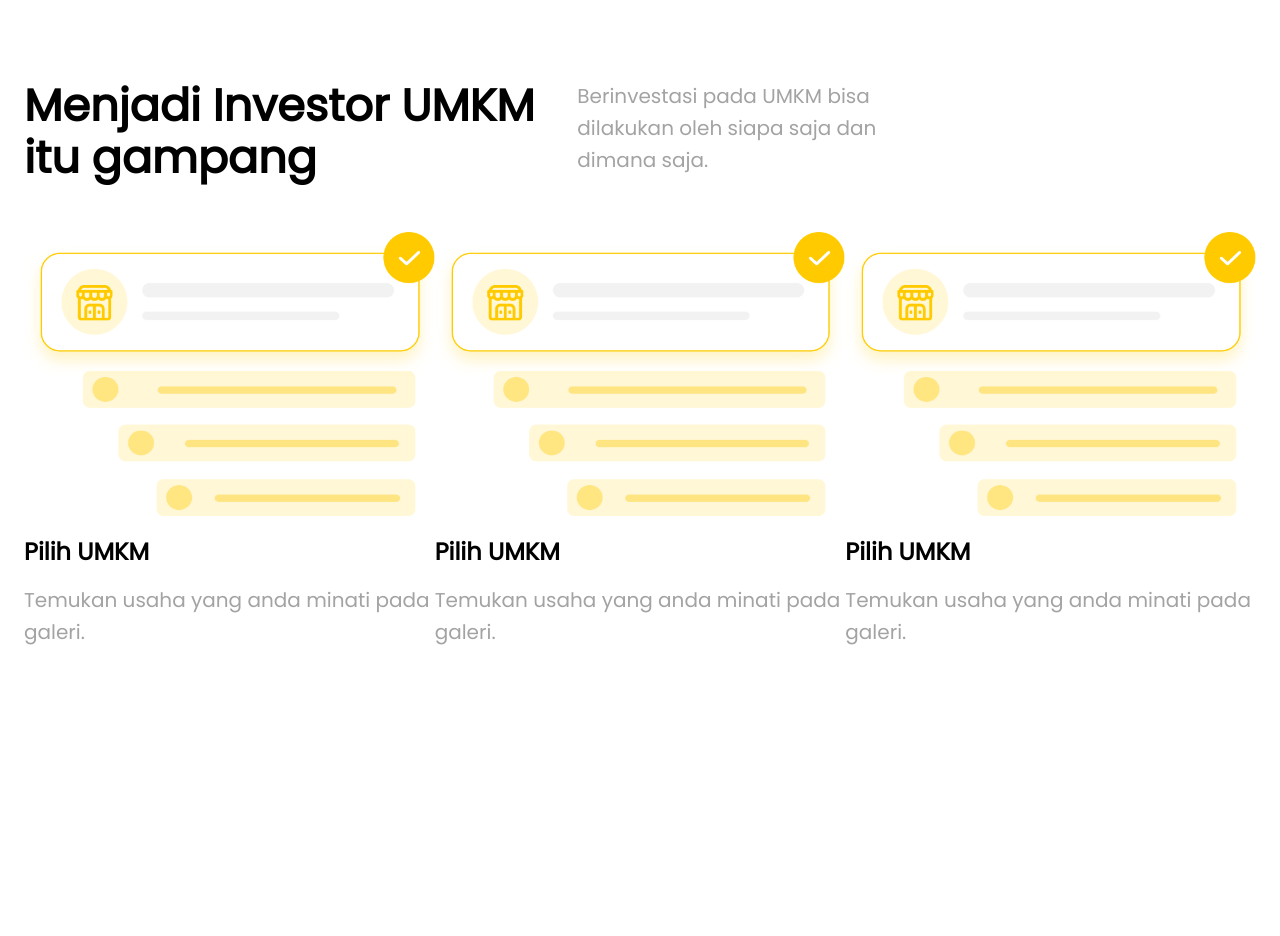
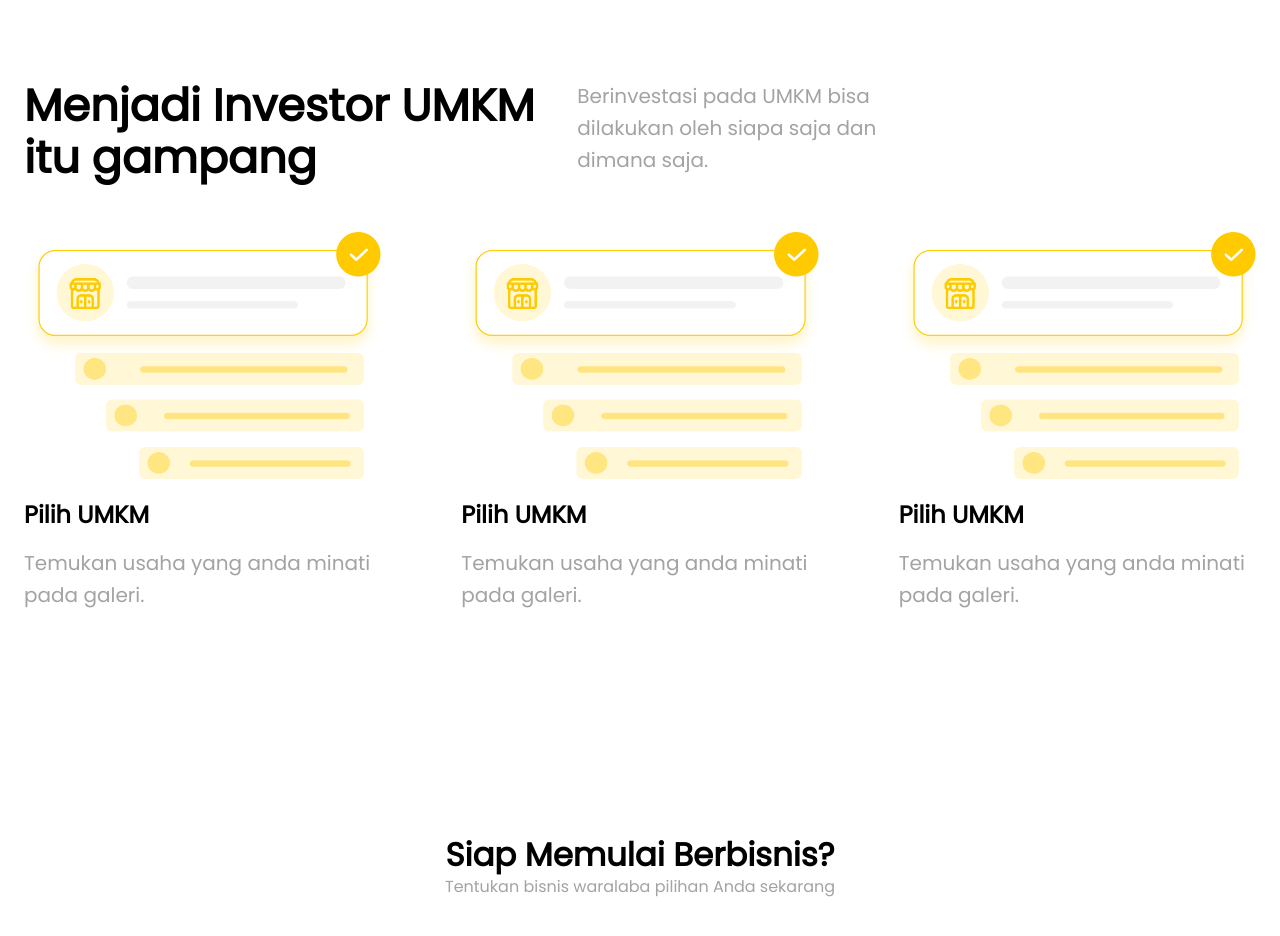
Before and after one commit to kucingapi/udana-slice, a React (Create React App) app: page / in a window 1280 px wide. Shown: the part 840-1776 px from the top of the page. Before the commit the page ends 1512 px from the top, so only its background shows below. Built offline with nearby package versions, Linux system fonts and the light colour scheme.

Commit message:
fixing processSection

```diff
--- a/src/components/GridCardBusinessSection.jsx
+++ b/src/components/GridCardBusinessSection.jsx
@@ -0,0 +1,37 @@
+import { Box, Card, Typography, Grid } from "@mui/material"
+
+const CardBusiness = (props) => {
+	return(
+		<Card>
+
+		</Card>
+	)
+}
+
+export const GridCardBusinessSection = () => {
+	return (
+		<>
+			<Box mt={25}>
+				<Typography
+					sx={{fontWeight:'900'}}
+					textAlign='center'
+					variant="h4"
+					color="initial"
+				>
+					Siap Memulai Berbisnis?
+				</Typography>
+				<Typography
+					textAlign="center"
+					variant="body1"
+					color="secondary.contrastText"
+				>
+					Tentukan bisnis waralaba pilihan Anda sekarang
+				</Typography>
+			</Box>
+			<Box mx={10} mt={10} borderBottom='1px solid #eee'/>
+			<Grid container spacing={4}>
+
+			</Grid>
+		</>
+	)
+}
--- a/src/components/ProcessSection.jsx
+++ b/src/components/ProcessSection.jsx
@@ -14,7 +14,7 @@ export const ProcessSection = () =>{
 	return(
 		<Box mt={15}>
 			<Grid p={3} container sx={{maxWidth:"100%"}}>
-				<Grid md={5}>
+				<Grid item md={5}>
 					<Typography
 						variant="h3"
 						color="initial"
@@ -23,7 +23,7 @@ export const ProcessSection = () =>{
 						Menjadi Investor UMKM itu gampang
 					</Typography>
 				</Grid>
-				<Grid md={4} px={5}>
+				<Grid item md={4} px={5}>
 					<Typography
 						variant="h6"
 						color="secondary.contrastText"
@@ -32,8 +32,8 @@ export const ProcessSection = () =>{
 					</Typography>
 				</Grid>
 			</Grid>
-			<Grid p={3} container>
-				<Grid md={4}>
+			<Grid p={3} spacing={10}container>
+				<Grid item md={4}>
 					<Stack spacing={2}>
 						<Box>
 							<img src={Picture} className={classes.image} alt="" />
@@ -53,7 +53,7 @@ export const ProcessSection = () =>{
 						</Typography>
 					</Stack>
 				</Grid>
-				<Grid md={4}>
+				<Grid item md={4}>
 					<Stack spacing={2}>
 						<Box>
 							<img src={Picture} className={classes.image} alt="" />
@@ -73,7 +73,7 @@ export const ProcessSection = () =>{
 						</Typography>
 					</Stack>
 				</Grid>
-				<Grid md={4}>
+				<Grid item md={4}>
 					<Stack spacing={2}>
 						<Box>
 							<img src={Picture} className={classes.image} alt="" />
--- a/src/pages/Home.jsx
+++ b/src/pages/Home.jsx
@@ -1,3 +1,4 @@
+import { GridCardBusinessSection } from "../components/GridCardBusinessSection"
 import { ProcessSection } from "../components/ProcessSection"
 import { WelcomeSection } from "../components/WelcomeSection"
 export const Home = () =>{
@@ -5,6 +6,7 @@ export const Home = () =>{
 		<>
 			<WelcomeSection/>
 			<ProcessSection/>
+			<GridCardBusinessSection/>
 		</>
 	)
 }
```
